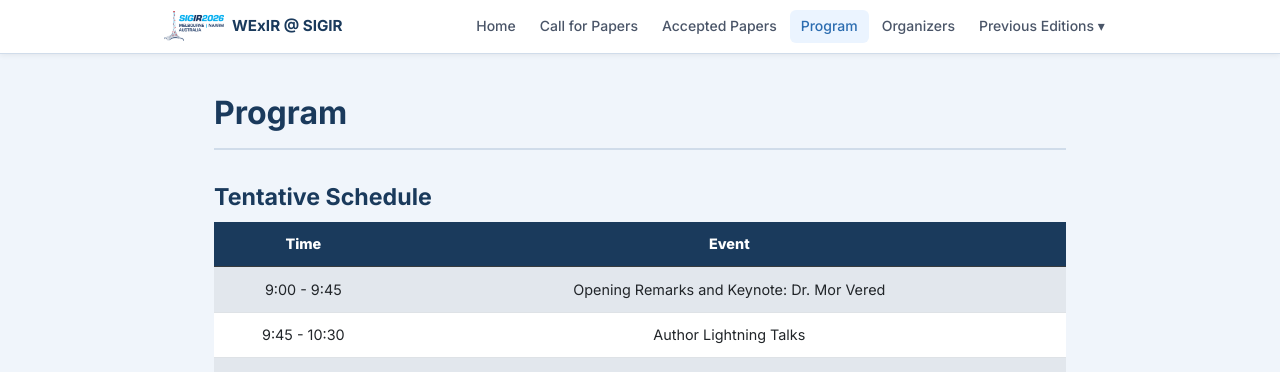
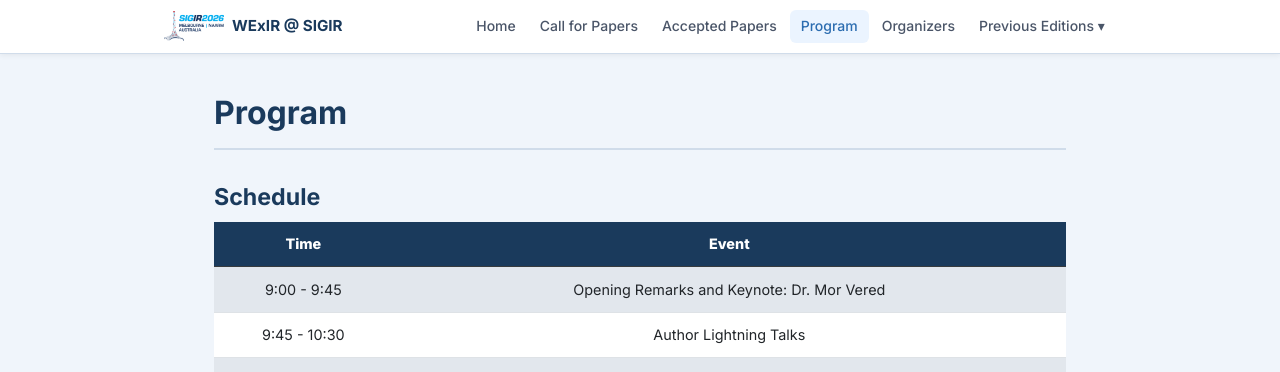
Before and after one commit to xirworkshop/xirworkshop.github.io, a Jekyll site: the page built from program.md, in a window 1280 px wide. Shown: the top 372 px of the page. Built offline with Jekyll 4.4.1, drawn with Linux system fonts in a browser that asks for light colours.

Commit message:
finalize schedule

```diff
--- a/program.md
+++ b/program.md
@@ -2,7 +2,7 @@
 title: Program
 ---
 
-## Tentative Schedule
+## Schedule
 
 
 <table class="table table-striped table-hover text-center">
```
